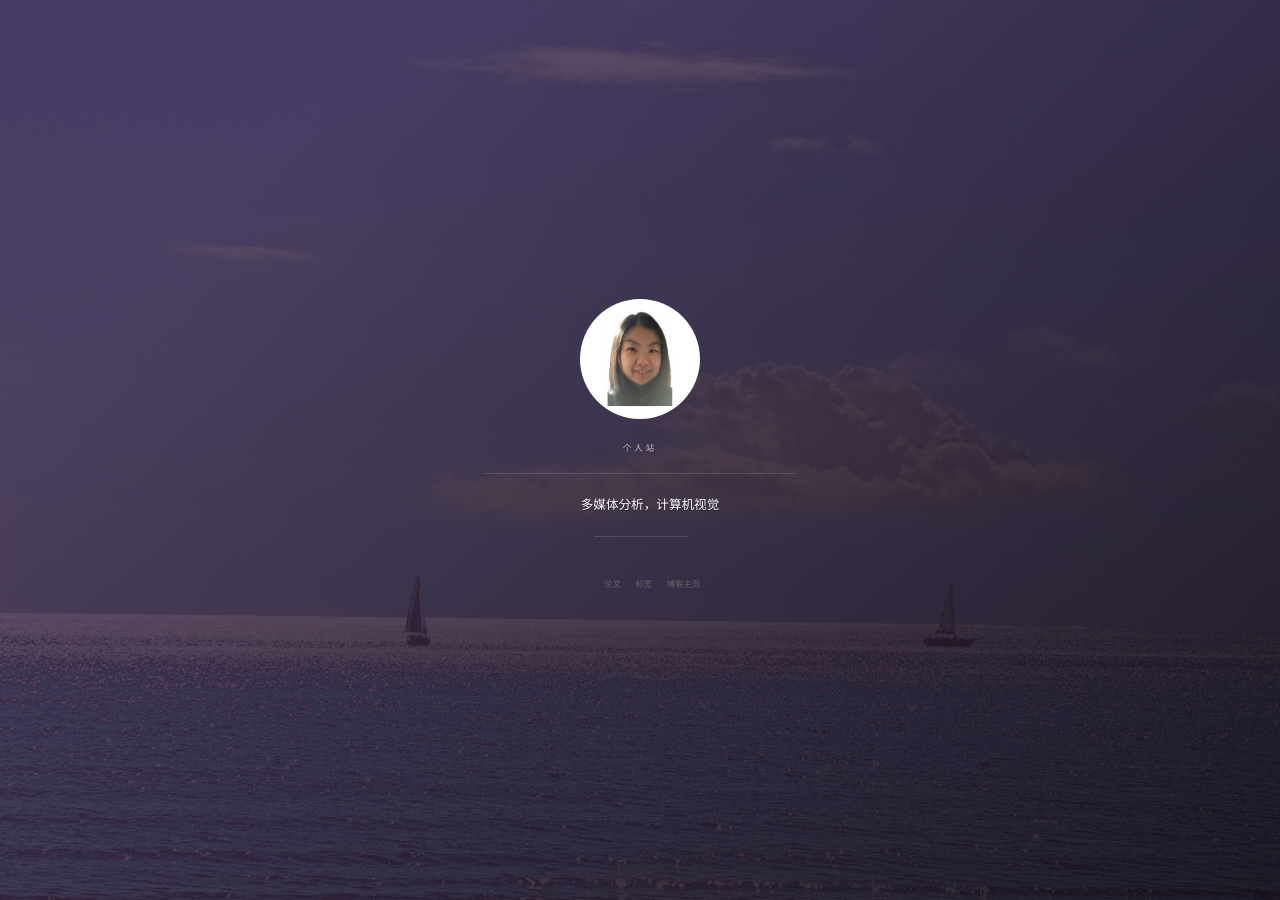
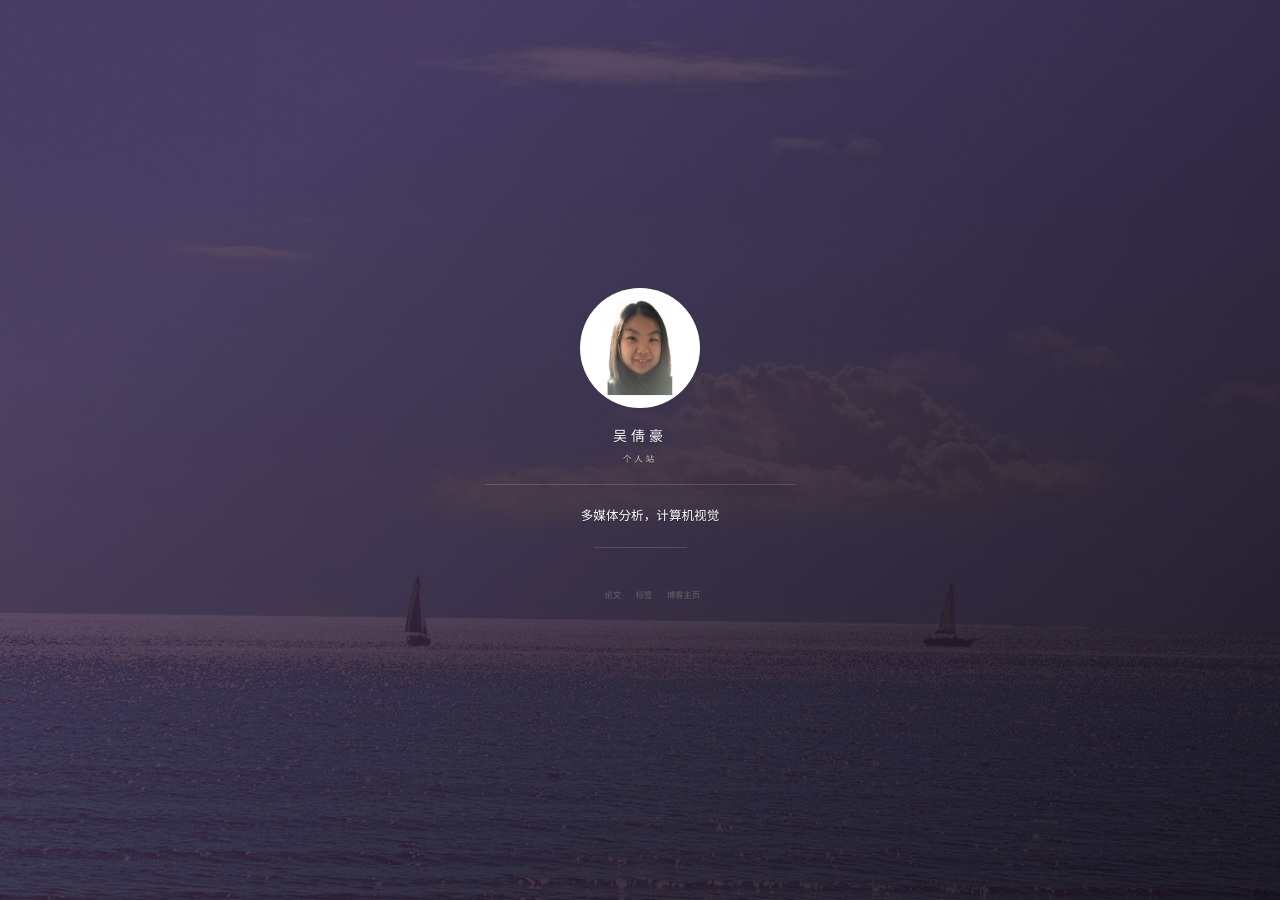
Before and after one commit to wqhIris/homepage, a Jekyll site: the page built from index.html, in a window 1280 px wide. Built offline with Jekyll 4.4.1, drawn with Linux system fonts in a browser that asks for light colours; nearby versions of some CDN libraries; the list of posts is cut into pages by our own code; comment, search, counter and statistics services are not loaded; grey boxes are pictures that could not be loaded.

Commit message:
Update side-panel.html

```diff
--- a/_includes/side-panel.html
+++ b/_includes/side-panel.html
@@ -26,7 +26,7 @@
             </a>
         </div>
         <!-- 头像效果-end -->
-        <h1 class="panel-cover__title panel-title"><a href="/#about" title="前往 {{ site.title }} 的主页" class="about-button"></a></h1>
+        <h1 class="panel-cover__title panel-title"><a href="/#about" title="前往 {{ site.title }} 的主页" class="about-button">{{ site.title }}</a></h1>
         {% if site.subtitle %}
         <span class="panel-cover__subtitle panel-subtitle">{{site.subtitle}}</span>
         {% endif %}
```
